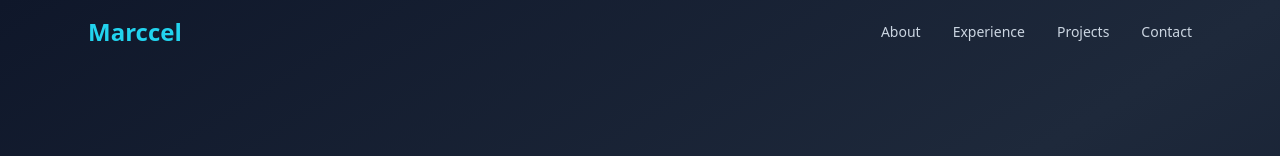
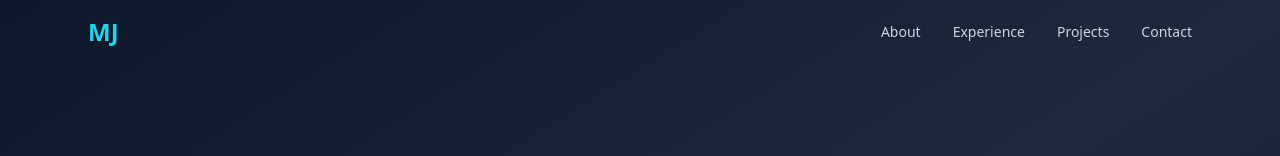
Before and after one commit to marcceljanara/portfolio, a React (Create React App) app: page / in a window 1280 px wide. Shown: the top 156 px of the page. Built offline with nearby package versions, Linux system fonts and the light colour scheme.

Commit message:
Update header name from 'Marccel' to 'MJ'

```diff
--- a/src/components/Header.jsx
+++ b/src/components/Header.jsx
@@ -18,7 +18,7 @@ const Header = () => {
     }`}>
       <nav className="max-w-6xl mx-auto px-6 py-4 flex justify-between items-center">
         <a href="#home" className="text-2xl font-bold text-cyan-400 hover:text-cyan-300 transition-colors">
-          Marccel
+          MJ
         </a>
         <div className="flex gap-8">
           <a href="#about" className="text-slate-300 hover:text-cyan-400 transition-colors text-sm font-medium">
```
